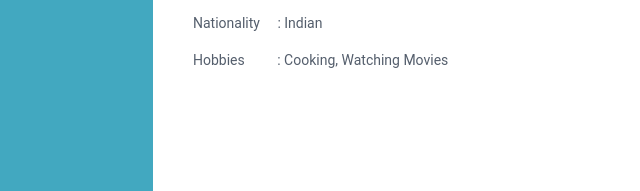
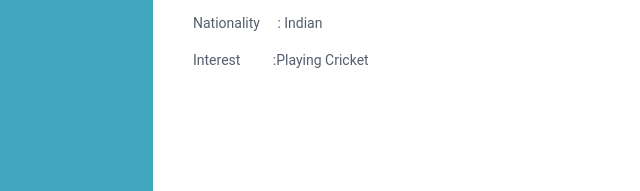
Before and after one commit to Naraesh/Naraesh.github.io, a plain HTML site: page index.html in a window 1280 px wide. Shown: the part 1415-1606 px from the top of the page, 277-917 px from the left. Drawn offline with Linux system fonts and the light colour scheme.

Commit message:
Update index.html

```diff
--- a/index.html
+++ b/index.html
@@ -145,7 +145,7 @@
                    <p>Address <span style="padding-left:28px;">:</span> 12/100, Marthandam, Kanyakumari-629165</p>
                    <p>Languages  <span style="padding-left:12px;">:</span> English, Tamil, Malayalam</p>
                    <p>Nationality <span style="padding-left:14px;">:</span> Indian</p>
-                   <p>Hobbies <span style="padding-left: 29px;">:</span> Cooking, Watching Movies</p>
+                   <p>Interest <span style="padding-left: 29px;">:</span>Playing Cricket</p>
                 </div><!--//item-->
             </section><!--Personal profile-->
 
```
